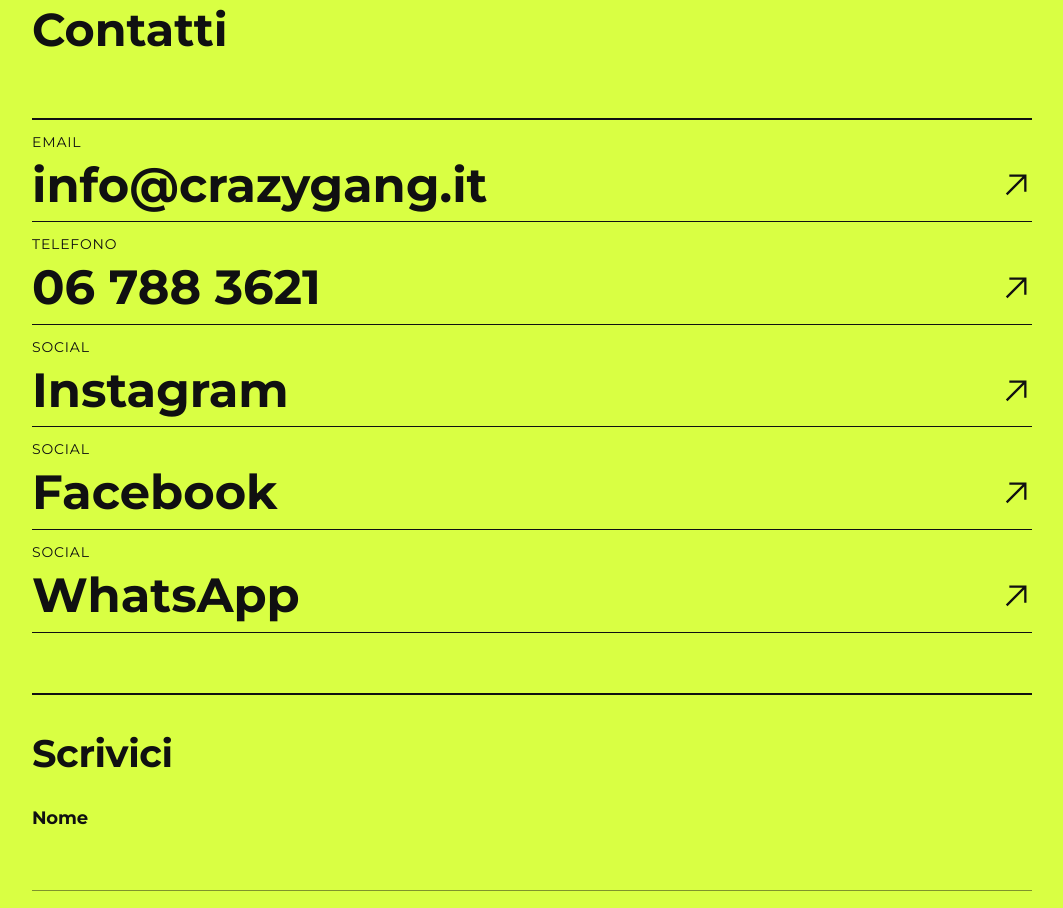
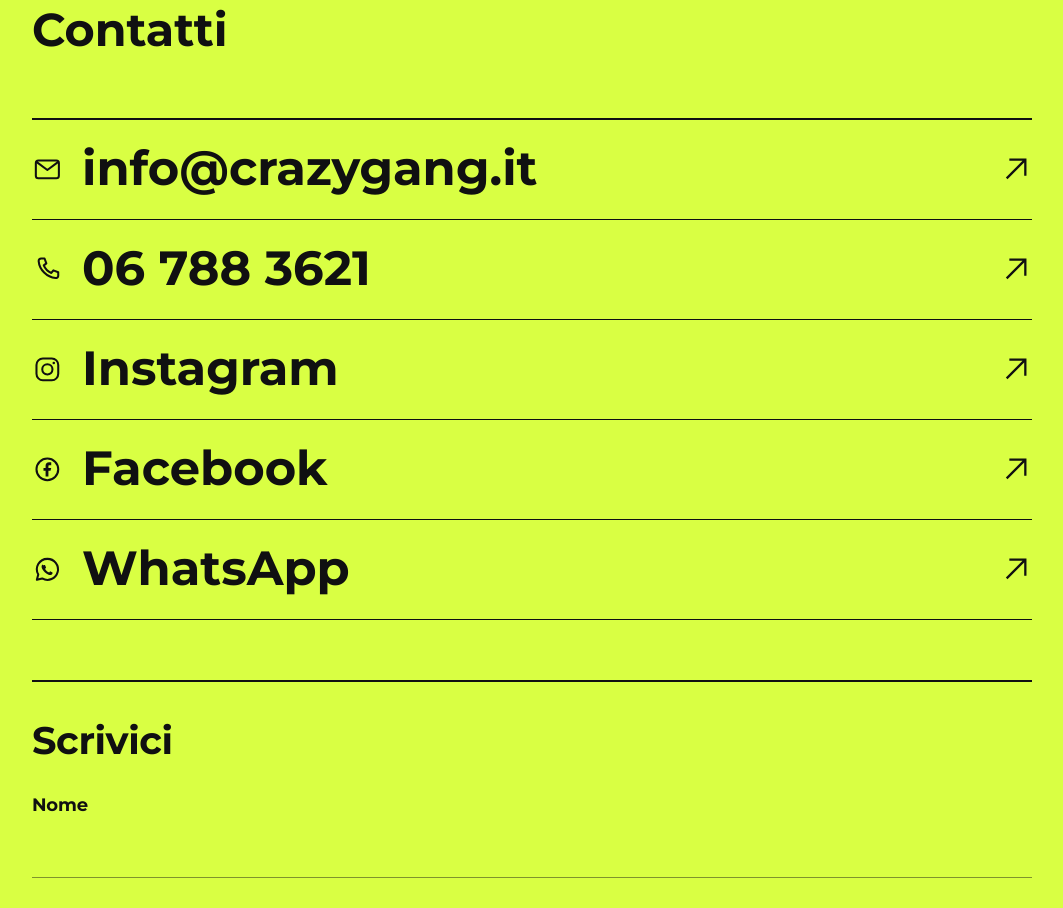
Before and after one commit to stoppo22/crazygangschool-website, a React (Vite) app: page / in a window 1280 px wide. Shown: the part 10980-11888 px from the top of the page, without its empty margins (108-1171 px from the left). Built offline with nearby package versions, Linux system fonts and the light colour scheme.

Commit message:
style: sostituisce le etichette testuali dei contatti con icone
Nella sezione Contatti (home e pagine corso) email, telefono, Instagram,
Facebook e WhatsApp mostrano ora un'icona al posto della scritta
"Email/Telefono/Social", con testo equivalente per screen reader.

```diff
--- a/src/CoursePage.jsx
+++ b/src/CoursePage.jsx
@@ -6,6 +6,7 @@
 import { courses } from './course-data';
 import { applyHead } from './head';
 import { SITE_URL, absoluteUrl } from './site';
+import { MailIcon, PhoneIcon, InstagramIcon, FacebookIcon, WhatsAppIcon } from './icons';
 
 gsap.registerPlugin(ScrollTrigger, useGSAP);
 
@@ -127,11 +128,11 @@
         <div className="course-contact__inner">
           <header><h2 id="course-contact-title">Contatti</h2></header>
           <div className="course-contact__channels">
-            <a href={`mailto:${contact.email}?subject=${encodeURIComponent(`Informazioni: ${course.title}`)}`}><span>Email</span><strong>{contact.email}</strong><Arrow /></a>
-            <a href={`tel:${contact.phone}`}><span>Telefono</span><strong>06 788 3621</strong><Arrow /></a>
-            <a href={contact.instagram} target="_blank" rel="noreferrer"><span>Social</span><strong>Instagram</strong><Arrow /></a>
-            <a href={contact.facebook} target="_blank" rel="noreferrer"><span>Social</span><strong>Facebook</strong><Arrow /></a>
-            <a href={contact.whatsapp} target="_blank" rel="noreferrer"><span>Social</span><strong>WhatsApp</strong><Arrow /></a>
+            <a href={`mailto:${contact.email}?subject=${encodeURIComponent(`Informazioni: ${course.title}`)}`}><span className="course-contact__icon"><MailIcon /></span><span className="sr-only">Email: </span><strong>{contact.email}</strong><Arrow /></a>
+            <a href={`tel:${contact.phone}`}><span className="course-contact__icon"><PhoneIcon /></span><span className="sr-only">Telefono: </span><strong>06 788 3621</strong><Arrow /></a>
+            <a href={contact.instagram} target="_blank" rel="noreferrer"><span className="course-contact__icon"><InstagramIcon /></span><strong>Instagram</strong><Arrow /></a>
+            <a href={contact.facebook} target="_blank" rel="noreferrer"><span className="course-contact__icon"><FacebookIcon /></span><strong>Facebook</strong><Arrow /></a>
+            <a href={contact.whatsapp} target="_blank" rel="noreferrer"><span className="course-contact__icon"><WhatsAppIcon /></span><strong>WhatsApp</strong><Arrow /></a>
           </div>
         </div>
       </section>
--- a/src/chapters.css
+++ b/src/chapters.css
@@ -1,12 +1,12 @@
 .people{background:var(--paper)}.people>.section-heading{display:grid;grid-template-columns:1fr 3fr;margin-bottom:110px}.people-grid{display:grid;grid-template-columns:1fr 1fr 1fr;border-top:1px solid var(--ink);border-bottom:1px solid var(--ink)}.person-card{min-height:480px;padding:28px;display:flex;flex-direction:column;justify-content:space-between;background:var(--pink);border-right:1px solid var(--ink)}.person-card--blue{background:var(--blue);color:white}.person-card>span{font-size:12px;max-width:180px;line-height:1.4}.person-card h3{font-size:clamp(42px,5vw,82px);letter-spacing:-.06em;line-height:.9}.people-list{padding:28px;display:flex;flex-direction:column;justify-content:space-between}.people-list button{font-weight:700;display:flex;justify-content:space-between;width:100%;text-align:left;border-bottom:1px solid var(--ink);padding-bottom:20px}.people-list button span{font-size:25px}.people-list p{font-size:13px;line-height:1.5;max-width:230px}
-.contact{background:var(--acid);padding:clamp(100px,11vw,190px) var(--pad) 70px}.contact-intro{display:grid;grid-template-columns:1fr 3fr;align-items:end;margin-bottom:clamp(70px,9vw,130px)}.contact-intro p{font-size:12px;text-transform:uppercase;letter-spacing:.1em}.contact-intro h2{font-family:Montserrat,Arial,sans-serif;font-size:clamp(60px,10.5vw,188px);font-weight:700;letter-spacing:normal;line-height:.78}.contact-channels{border-top:2px solid var(--ink)}.contact-channel{position:relative;min-height:110px;padding:24px 0;display:grid;grid-template-columns:minmax(130px,1fr) minmax(0,3fr) auto;gap:28px;align-items:center;border-bottom:1px solid var(--ink)}a.contact-channel{transition:padding-left .3s ease}a.contact-channel:hover,a.contact-channel:focus-visible{padding-left:14px}.contact-channel>span:first-child{font-size:11px;text-transform:uppercase;letter-spacing:.09em}.contact-channel strong,.contact-channel--phones>div{font-size:clamp(27px,4.2vw,70px);font-weight:700;line-height:.95}.contact-channel .arrow{width:clamp(28px,3vw,48px);height:auto}.contact-channel--phones>div{display:flex;flex-wrap:wrap;gap:.15em .6em}.contact-channel--phones a{text-decoration:underline;text-decoration-thickness:1px;text-underline-offset:6px}.contact-channel--pending{color:rgba(16,16,17,.55)}.contact-channel--pending:after{content:'';width:32px;height:1px;background:currentColor}.contact-channel--pending strong{font-size:clamp(22px,3vw,48px);font-weight:500}
+.contact{background:var(--acid);padding:clamp(100px,11vw,190px) var(--pad) 70px}.contact-intro{display:grid;grid-template-columns:1fr 3fr;align-items:end;margin-bottom:clamp(70px,9vw,130px)}.contact-intro p{font-size:12px;text-transform:uppercase;letter-spacing:.1em}.contact-intro h2{font-family:Montserrat,Arial,sans-serif;font-size:clamp(60px,10.5vw,188px);font-weight:700;letter-spacing:normal;line-height:.78}.contact-channels{border-top:2px solid var(--ink)}.contact-channel{position:relative;min-height:110px;padding:24px 0;display:grid;grid-template-columns:56px minmax(0,3fr) auto;gap:28px;align-items:center;border-bottom:1px solid var(--ink)}a.contact-channel{transition:padding-left .3s ease}a.contact-channel:hover,a.contact-channel:focus-visible{padding-left:14px}.contact-channel__icon{display:flex;align-items:center}.contact-channel__icon svg{width:clamp(22px,2.4vw,32px);height:auto}.contact-channel strong,.contact-channel--phones>div{font-size:clamp(27px,4.2vw,70px);font-weight:700;line-height:.95}.contact-channel .arrow{width:clamp(28px,3vw,48px);height:auto}.contact-channel--phones>div{display:flex;flex-wrap:wrap;gap:.15em .6em}.contact-channel--phones a{text-decoration:underline;text-decoration-thickness:1px;text-underline-offset:6px}.contact-channel--pending{color:rgba(16,16,17,.55)}.contact-channel--pending:after{content:'';width:32px;height:1px;background:currentColor}.contact-channel--pending strong{font-size:clamp(22px,3vw,48px);font-weight:500}
 
 /* Contact stays visually strong without becoming a full-screen chapter. */
 .contact{padding:clamp(85px,8vw,125px) var(--pad)}
 .contact__inner{width:min(100%,1120px);margin:0 auto}
 .contact-intro{margin-bottom:clamp(55px,6vw,85px)}
 .contact-intro h2{font-size:clamp(54px,7.5vw,109px)}
-.contact-channel{min-height:82px;padding:17px 0;grid-template-columns:115px minmax(0,3fr) auto}
+.contact-channel{min-height:82px;padding:17px 0;grid-template-columns:48px minmax(0,3fr) auto}
 .contact-channel strong,.contact-channel--phones>div{font-size:clamp(24px,3vw,46px)}
 .contact-channel .arrow{width:clamp(24px,2.5vw,36px)}
 .contact-channel--pending strong{font-size:clamp(21px,2.5vw,36px)}
@@ -17,14 +17,14 @@
 .contact__inner{width:min(100%,1000px)}
 .contact-intro{display:block;margin-bottom:clamp(38px,4vw,58px)}
 .contact-intro h2{font-size:clamp(32px,3.6vw,55px)}
-.contact-channel{min-height:68px;padding:13px 0;grid-template-columns:105px minmax(0,3fr) auto}
+.contact-channel{min-height:68px;padding:13px 0;grid-template-columns:44px minmax(0,3fr) auto}
 .contact-channel strong,.contact-channel--phones>div{font-size:clamp(16px,1.6vw,24px);overflow-wrap:anywhere}
 .contact-channel--pending strong{font-size:clamp(19px,2vw,30px)}
 
 /* Contacts on the left, an email-composing form on the right. */
 .contact-layout{display:grid;grid-template-columns:minmax(0,1fr) minmax(0,1fr);gap:clamp(38px,5vw,80px);align-items:start}
 .contact-layout .contact-channels{margin:0}
-.contact-layout .contact-channel>span:first-child,.contact-intro>p{font-size:14px;letter-spacing:.06em}
+.contact-intro>p{font-size:14px;letter-spacing:.06em}
 .contact-form{display:flex;flex-direction:column;gap:clamp(22px,2.4vw,30px);border-top:2px solid var(--ink);padding-top:clamp(24px,2.8vw,36px)}
 .contact-form__title{font-size:clamp(26px,3vw,40px);letter-spacing:-.01em;font-weight:700}
 .contact-field{display:flex;flex-direction:column;gap:11px}
--- a/src/courses.css
+++ b/src/courses.css
@@ -96,8 +96,8 @@
   .course-panel[data-active=true]>img,.course-hero__title span,.course-reveal,.related-course img{transform:none!important;clip-path:none!important;opacity:1!important}
 }
 .course-contact{padding:clamp(70px,7vw,105px) var(--pad);background:var(--acid)}
-.course-contact__inner{width:min(100%,1000px);margin:0 auto}.course-contact header{margin-bottom:clamp(38px,4vw,58px)}.course-contact__channels>*>span:first-child{font-size:11px;text-transform:uppercase;letter-spacing:.09em}.course-contact h2{font-family:Montserrat,Arial,sans-serif;font-size:clamp(32px,3.6vw,55px);font-weight:700;line-height:.78;letter-spacing:normal}.course-contact__channels{border-top:2px solid var(--ink)}.course-contact__channels>*{min-height:68px;padding:13px 0;display:grid;grid-template-columns:105px minmax(0,3fr) auto;gap:28px;align-items:center;border-bottom:1px solid var(--ink)}.course-contact__channels strong,.course-contact__channels p{font-size:clamp(22px,2.5vw,38px);line-height:.95}.course-contact__channels p{display:flex;flex-wrap:wrap;gap:.15em .6em}.course-contact__channels svg{width:clamp(24px,2.5vw,36px);height:auto}.course-contact__pending{color:rgba(16,16,17,.55)}.course-contact__pending strong{font-size:clamp(19px,2vw,30px);font-weight:500}
-@media(max-width:820px),(hover:none){.course-contact{padding:78px 23px}.course-contact header{display:block;margin-bottom:44px}.course-contact h2{margin-top:22px;font-size:32px}.course-contact__channels>*{min-height:0;grid-template-columns:1fr auto;gap:7px 18px;padding:18px 0}.course-contact__channels>*>span:first-child{grid-column:1/-1}.course-contact__channels strong,.course-contact__channels p{font-size:clamp(22px,7vw,31px);overflow-wrap:anywhere}.course-contact__pending strong{font-size:20px}}
+.course-contact__inner{width:min(100%,1000px);margin:0 auto}.course-contact header{margin-bottom:clamp(38px,4vw,58px)}.course-contact__icon{display:flex;align-items:center}.course-contact h2{font-family:Montserrat,Arial,sans-serif;font-size:clamp(32px,3.6vw,55px);font-weight:700;line-height:.78;letter-spacing:normal}.course-contact__channels{border-top:2px solid var(--ink)}.course-contact__channels>*{min-height:68px;padding:13px 0;display:grid;grid-template-columns:44px minmax(0,3fr) auto;gap:28px;align-items:center;border-bottom:1px solid var(--ink)}.course-contact__channels strong,.course-contact__channels p{font-size:clamp(22px,2.5vw,38px);line-height:.95}.course-contact__channels p{display:flex;flex-wrap:wrap;gap:.15em .6em}.course-contact__channels svg{width:clamp(22px,2.4vw,32px);height:auto}.course-contact__pending{color:rgba(16,16,17,.55)}.course-contact__pending strong{font-size:clamp(19px,2vw,30px);font-weight:500}
+@media(max-width:820px),(hover:none){.course-contact{padding:78px 23px}.course-contact header{display:block;margin-bottom:44px}.course-contact h2{margin-top:22px;font-size:32px}.course-contact__channels>*{min-height:0;grid-template-columns:32px minmax(0,1fr) auto;gap:8px 14px;padding:18px 0}.course-contact__channels strong,.course-contact__channels p{font-size:clamp(22px,7vw,31px);overflow-wrap:anywhere}.course-contact__pending strong{font-size:20px}}
 
 /* Verified course schedules */
 .course-schedule{margin-top:0}
--- /dev/null
+++ b/src/icons.jsx
@@ -0,0 +1,34 @@
+export function MailIcon(props) {
+  return <svg viewBox="0 0 24 24" fill="none" aria-hidden="true" {...props}>
+    <rect x="3" y="5" width="18" height="14" rx="2" stroke="currentColor" strokeWidth="1.6" />
+    <path d="m4 6.5 8 6 8-6" stroke="currentColor" strokeWidth="1.6" strokeLinecap="round" strokeLinejoin="round" />
+  </svg>;
+}
+
+export function PhoneIcon(props) {
+  return <svg viewBox="0 0 24 24" fill="none" aria-hidden="true" {...props}>
+    <path d="M7.1 3.5h2.7l1.4 3.8-2 1.6a10.8 10.8 0 0 0 5.9 5.9l1.6-2 3.8 1.4v2.7c0 1.1-1 2-2.1 1.9C11.6 18.2 5.8 12.4 5.2 5.6c-.1-1.1.8-2.1 1.9-2.1Z" stroke="currentColor" strokeWidth="1.6" strokeLinejoin="round" />
+  </svg>;
+}
+
+export function InstagramIcon(props) {
+  return <svg viewBox="0 0 24 24" fill="none" aria-hidden="true" {...props}>
+    <rect x="3.5" y="3.5" width="17" height="17" rx="5" stroke="currentColor" strokeWidth="1.6" />
+    <circle cx="12" cy="12" r="4" stroke="currentColor" strokeWidth="1.6" />
+    <circle cx="17" cy="7" r="1" fill="currentColor" />
+  </svg>;
+}
+
+export function FacebookIcon(props) {
+  return <svg viewBox="0 0 24 24" fill="none" aria-hidden="true" {...props}>
+    <circle cx="12" cy="12" r="8.5" stroke="currentColor" strokeWidth="1.6" />
+    <path d="M18 2h-3a5 5 0 0 0-5 5v3H7v4h3v8h4v-8h3l1-4h-4V7a1 1 0 0 1 1-1h3z" fill="currentColor" transform="translate(5.125 5.4) scale(0.55)" />
+  </svg>;
+}
+
+export function WhatsAppIcon(props) {
+  return <svg viewBox="0 0 24 24" fill="none" aria-hidden="true" {...props}>
+    <path d="M12 3.8a8.2 8.2 0 0 0-7.1 12.3L3.8 20.2l4.2-1.1A8.2 8.2 0 1 0 12 3.8Z" stroke="currentColor" strokeWidth="1.6" strokeLinejoin="round" />
+    <path d="M8.9 8.9c.2-.4.4-.4.6-.4h.4c.1 0 .3 0 .4.4.2.4.6 1.4.6 1.5.1.1.1.2 0 .3-.1.2-.1.3-.2.4l-.3.3c-.1.1-.2.2-.1.4.2.4.6 1 1.2 1.5.7.6 1.3.9 1.6 1 .2.1.3.1.5-.1l.4-.5c.1-.2.3-.2.4-.1l1.3.6c.2.1.3.1.3.2.1.1.1.6-.1 1.1-.2.5-1.1 1-1.6 1-.4 0-1 0-3.1-1.3-1.8-1.2-2.8-2.9-2.9-3.1-.1-.1-.8-1.1-.8-2.1 0-1 .5-1.5.7-1.7Z" fill="currentColor" />
+  </svg>;
+}
--- a/src/main.jsx
+++ b/src/main.jsx
@@ -14,6 +14,7 @@
 import { LocationSection } from './LocationSection';
 import { AnimatedGallery } from './AnimatedGallery';
 import { PrivacyPage, CookiePage, NotFoundPage } from './LegalPage';
+import { MailIcon, PhoneIcon, InstagramIcon, FacebookIcon, WhatsAppIcon } from './icons';
 import './styles.css';
 import './sections.css';
 import './chapters.css';
@@ -194,11 +195,11 @@
           <div className="contact-intro"><h2 id="contact-title">Contatti</h2></div>
           <div className="contact-layout">
             <div className="contact-channels">
-              <a className="contact-channel" href={`mailto:${contact.email}`}><span>Email</span><strong>{contact.email}</strong><Arrow /></a>
-              <a className="contact-channel" href={`tel:${contact.phone}`}><span>Telefono</span><strong>06 788 3621</strong><Arrow /></a>
-              <a className="contact-channel" href={contact.instagram} target="_blank" rel="noreferrer"><span>Social</span><strong>Instagram</strong><Arrow /><span className="sr-only"> (nuova scheda)</span></a>
-              <a className="contact-channel" href={contact.facebook} target="_blank" rel="noreferrer"><span>Social</span><strong>Facebook</strong><Arrow /><span className="sr-only"> (nuova scheda)</span></a>
-              <a className="contact-channel" href={contact.whatsapp} target="_blank" rel="noreferrer"><span>Social</span><strong>WhatsApp</strong><Arrow /><span className="sr-only"> (nuova scheda)</span></a>
+              <a className="contact-channel" href={`mailto:${contact.email}`}><span className="contact-channel__icon"><MailIcon /></span><span className="sr-only">Email: </span><strong>{contact.email}</strong><Arrow /></a>
+              <a className="contact-channel" href={`tel:${contact.phone}`}><span className="contact-channel__icon"><PhoneIcon /></span><span className="sr-only">Telefono: </span><strong>06 788 3621</strong><Arrow /></a>
+              <a className="contact-channel" href={contact.instagram} target="_blank" rel="noreferrer"><span className="contact-channel__icon"><InstagramIcon /></span><strong>Instagram</strong><Arrow /><span className="sr-only"> (nuova scheda)</span></a>
+              <a className="contact-channel" href={contact.facebook} target="_blank" rel="noreferrer"><span className="contact-channel__icon"><FacebookIcon /></span><strong>Facebook</strong><Arrow /><span className="sr-only"> (nuova scheda)</span></a>
+              <a className="contact-channel" href={contact.whatsapp} target="_blank" rel="noreferrer"><span className="contact-channel__icon"><WhatsAppIcon /></span><strong>WhatsApp</strong><Arrow /><span className="sr-only"> (nuova scheda)</span></a>
             </div>
             <ContactForm />
           </div>
--- a/src/responsive.css
+++ b/src/responsive.css
@@ -4,7 +4,7 @@
   .hero{min-height:auto;display:block;padding-top:86px}.hero-copy{min-height:610px;padding:38px var(--pad) 45px}.hero-title{font-size:6.2vw;white-space:nowrap}.hero-subtitle{margin-left:0}.hero-actions{gap:20px;align-items:flex-start;flex-direction:column}.hero-visual{height:680px}.hero-photo img{object-fit:cover;object-position:var(--position,50% 50%)}.hero-photo figcaption{bottom:15px}
   .marquee{padding:14px 0}.marquee span{font-size:17px}.story .section-heading,.section-heading--wide,.people>.section-heading{display:block}.section-heading h2{font-size:32px}.story-statement{margin-top:100px}.story-facts{margin-top:65px;grid-template-columns:1fr;gap:25px}.facts-bento{grid-template-columns:1fr 1fr;grid-template-rows:auto}.bento-card{min-height:240px}.bento-card--main{min-height:500px}.bento-card--archive{grid-column:span 2}.bento-card--main strong{font-size:clamp(42px,10vw,74px)}
   .section-heading--wide{margin-bottom:65px}.section-heading--wide h2{margin-bottom:35px}#discipline-title{font-size:26px}.discipline-accordion{display:block;min-height:0}.discipline-slice{min-height:112px;padding:18px 20px;display:grid;grid-template-columns:35px 1fr auto;align-items:center;border-right:0;border-bottom:1px solid var(--ink)}.discipline-slice strong{writing-mode:horizontal-tb;transform:none;font-size:clamp(27px,7vw,48px)}.slice-action{opacity:1}.discipline-slice:hover,.discipline-slice:focus-visible{flex:1}
-  .people>.section-heading{margin-bottom:70px}.people-grid{display:block}.person-card{min-height:380px;border-right:0;border-bottom:1px solid var(--ink)}.people-list{min-height:210px}.contact-intro{display:block;margin-bottom:70px}.contact-intro h2{margin-top:34px}.contact-channel{grid-template-columns:1fr auto;gap:12px;min-height:100px}.contact-channel>span:first-child{grid-column:1/-1}.contact-channel strong,.contact-channel--phones>div{font-size:clamp(27px,8vw,48px);overflow-wrap:anywhere}.contact-channel--pending:after{display:none}.footer{grid-template-columns:1fr;align-items:start;gap:26px}
+  .people>.section-heading{margin-bottom:70px}.people-grid{display:block}.person-card{min-height:380px;border-right:0;border-bottom:1px solid var(--ink)}.people-list{min-height:210px}.contact-intro{display:block;margin-bottom:70px}.contact-intro h2{margin-top:34px}.contact-channel{grid-template-columns:36px minmax(0,1fr) auto;gap:10px 14px;min-height:100px}.contact-channel strong,.contact-channel--phones>div{font-size:clamp(27px,8vw,48px);overflow-wrap:anywhere}.contact-channel--pending:after{display:none}.footer{grid-template-columns:1fr;align-items:start;gap:26px}
 }
 @media(max-width:520px){.hero-copy{min-height:540px}.hero-title{font-size:6.2vw}.button{min-height:54px}.hero-visual{height:580px}.hero-aside{padding:22px}.section-heading>p{margin-bottom:25px}.facts-bento{display:block}.bento-card,.bento-card--main{min-height:280px}.bento-card--main{min-height:430px}.slice-action{font-size:0}.slice-action .arrow{width:25px;height:25px}.people-grid{display:block}.contact-channel strong,.contact-channel--phones>div{font-size:7.2vw}}
 
@@ -16,8 +16,7 @@
   .contact{padding-top:78px;padding-bottom:78px}
   .contact-intro{margin-bottom:44px}
   .contact-intro h2{font-size:32px}
-  .contact-channel{min-height:0;grid-template-columns:1fr auto;gap:7px 18px;padding:18px 0}
-  .contact-channel>span:first-child{grid-column:1/-1}
+  .contact-channel{min-height:0;grid-template-columns:32px minmax(0,1fr) auto;gap:8px 14px;padding:18px 0}
   .contact-channel strong,.contact-channel--phones>div{font-size:clamp(22px,7vw,31px)}
 }
 
```
